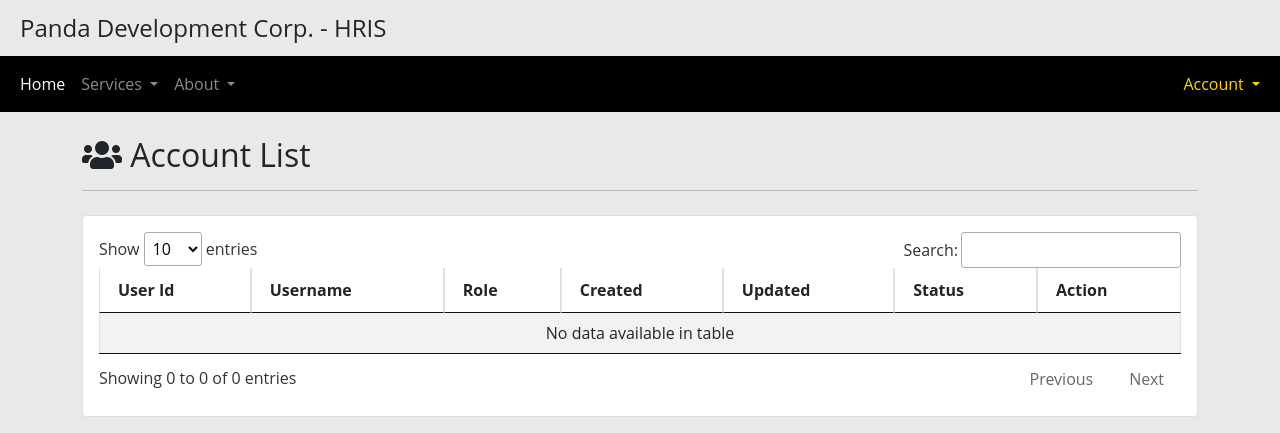
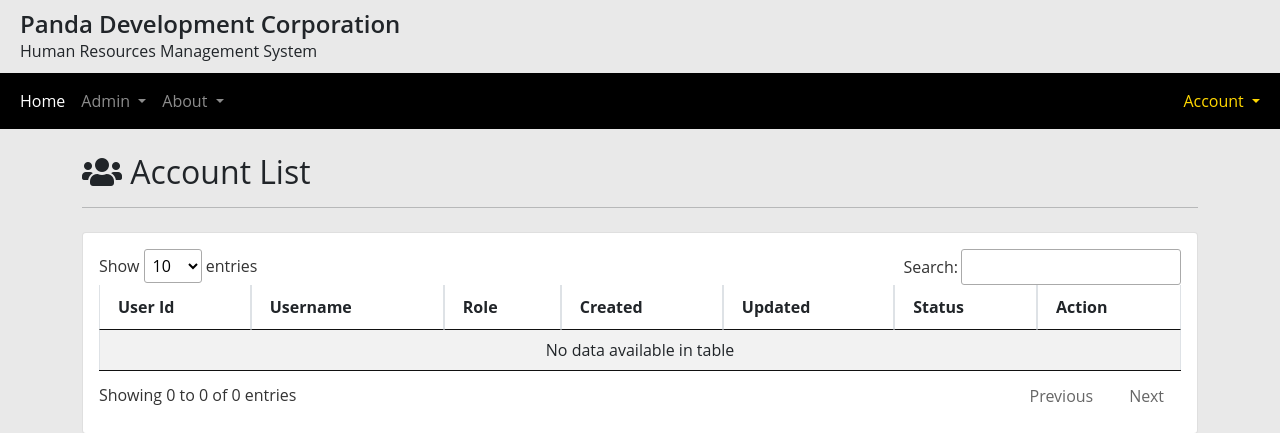
Before and after one commit to DrwSiruma/pdc_hris, a PHP site: page /admin/admin.accounts.php in a window 1280 px wide. Shown: the top 433 px of the page. Run offline with PHP 8.4, Linux system fonts and the light colour scheme; the visitor is signed in with stand-in values (Sample User, id 1); data that the repository does not hold is empty.

Commit message:
first commit

```diff
--- a/assets/css/main.style.css
+++ b/assets/css/main.style.css
@@ -7,7 +7,15 @@ body {
 .brand-name {
   text-align: left;
   padding: 10px 20px;
+  width: 100%;
+}
+.brand-name h3 {
   font-size: 24px;
+  font-weight: 600;
+  margin: 0%;
+}
+.brand-name span {
+  font-size: 1rem;
 }
 
 /* Navbar styling */
@@ -57,13 +65,17 @@ body {
 }
 
 .navbar-toggler-icon {
-  background-color: rgba(255, 255, 255, .55);
+  /* background-color: rgba(255, 255, 255, .55); */
 }
 
 /* Hover dropdowns for larger screens */
 @media (min-width: 992px) {
-  .navbar-nav .dropdown:hover .dropdown-menu {
+  .navbar-nav .dropdown:hover > .dropdown-menu {
       display: block;
+  }
+
+  .dropdown-menu .dropdown-menu {
+      display: none;
   }
 
   .dropdown-submenu:hover > .dropdown-menu {
--- /dev/null
+++ b/assets/js/nav.js
@@ -0,0 +1,33 @@
+// Handle submenus on mobile by toggling display
+document.querySelectorAll('.dropdown-submenu > a').forEach(function(element) {
+    element.addEventListener('click', function(e) {
+        if (window.innerWidth < 992) {
+            e.preventDefault();
+            let nextEl = this.nextElementSibling;
+            if (nextEl && nextEl.classList.contains('dropdown-menu')) {
+                nextEl.classList.toggle('show');
+            }
+
+            // Prevent parent dropdown from closing
+            e.stopPropagation();
+        }
+    });
+});
+
+// Close submenus when clicking outside
+document.addEventListener('click', function(e) {
+    if (!e.target.closest('.navbar')) {
+        document.querySelectorAll('.dropdown-menu').forEach(function(menu) {
+            menu.classList.remove('show');
+        });
+    }
+});
+
+// Ensure dropdowns close when their parent is closed
+document.querySelectorAll('.navbar .dropdown').forEach(function(dropdown) {
+    dropdown.addEventListener('hidden.bs.dropdown', function () {
+        this.querySelectorAll('.dropdown-menu.show').forEach(function(menu) {
+            menu.classList.remove('show');
+        });
+    });
+});
--- a/pages/admin/admin.footer.php
+++ b/pages/admin/admin.footer.php
@@ -10,4 +10,5 @@
     <!-- MAIN JS -->
     <script src="../../assets/js/table.js"></script>
     <script src="../../assets/js/main.js"></script>
+    <script src="../../assets/js/nav.js"></script>
 </html>
--- a/pages/admin/admin.header.php
+++ b/pages/admin/admin.header.php
@@ -3,7 +3,7 @@ session_start();
 include('../../includes/connection.php');
 
 if (!isset($_SESSION['role']) || $_SESSION['role'] !== 'admin') {
-    header("Location: ../login.php");
+    header("Location: ../index.php");
     exit();
 }
 
@@ -45,7 +45,8 @@ $accounts_page = ['admin.add.user.php', 'admin.accounts.php'];
     <body>
         <!-- Brand Name Section -->
         <div class="brand-name">
-            Panda Development Corp. - HRIS
+            <h3>Panda Development Corporation</h3>
+            <span>Human Resources Management System</span>
         </div>
         <!-- Navbar Section -->
         <nav class="navbar navbar-expand-lg navbar-dark">
@@ -56,22 +57,36 @@ $accounts_page = ['admin.add.user.php', 'admin.accounts.php'];
                 <div class="collapse navbar-collapse" id="navbarNav">
                     <ul class="navbar-nav me-auto">
                         <li class="nav-item">
-                            <a class="nav-link active" aria-current="page" href="#">Home</a>
+                            <a class="nav-link active" aria-current="page" href="admin.dashboard.php">Home</a>
                         </li>
                         <li class="nav-item dropdown">
                             <a class="nav-link dropdown-toggle" href="#" id="navbarDropdown1" role="button" data-bs-toggle="dropdown" aria-expanded="false">
-                                Services
+                                Admin
                             </a>
                             <ul class="dropdown-menu" aria-labelledby="navbarDropdown1">
-                                <li><a class="dropdown-item" href="#">Consulting</a></li>
                                 <li class="dropdown-submenu">
-                                    <a class="dropdown-item dropdown-toggle" href="#">Development</a>
-                                    <ul class="dropdown-menu">
-                                        <li><a class="dropdown-item" href="#">Web Development</a></li>
-                                        <li><a class="dropdown-item" href="#">Mobile Development</a></li>
+                                    <a class="dropdown-item dropdown-toggle" href="#" id="submenuDropdown1">DTR Management</a>
+                                    <ul class="dropdown-menu" aria-labelledby="submenuDropdown1">
+                                        <li><a class="dropdown-item" href="#">Define Holiday</a></li>
+                                        <li><a class="dropdown-item" href="#">Shift Timetable</a></li>
+                                        <li><a class="dropdown-item" href="#">Shift Management</a></li>
+                                        <li><a class="dropdown-item" href="#">Company Default Work Schedule</a></li>
+                                        <li><a class="dropdown-item" href="#">Default Work Schedule By Department</a></li>
+                                        <li><a class="dropdown-item" href="#">Default Work Schedule By Employee</a></li>
+                                        <li><a class="dropdown-item" href="#">Cause of Tardiness</a></li>
+                                        <li><a class="dropdown-item" href="#">Biometric Device List</a></li>
+                                        <li><a class="dropdown-item" href="#">Period Cut-off</a></li>
+                                        <li><a class="dropdown-item" href="#">Add/Update Work Areas</a></li>
                                     </ul>
                                 </li>
-                                <li><a class="dropdown-item" href="#">Support</a></li>
+                                <li class="dropdown-submenu">
+                                    <a class="dropdown-item dropdown-toggle" href="#" id="submenuDropdown1">Audit Trail</a>
+                                    <ul class="dropdown-menu" aria-labelledby="submenuDropdown1">
+                                        <li><a class="dropdown-item" href="#">System Login</a></li>
+                                        <li><a class="dropdown-item" href="#">Approval Trail</a></li>
+                                    </ul>
+                                </li>
+                                <li><a class="dropdown-item" href="#">Company Info</a></li>
                             </ul>
                         </li>
                         <li class="nav-item dropdown">
```
